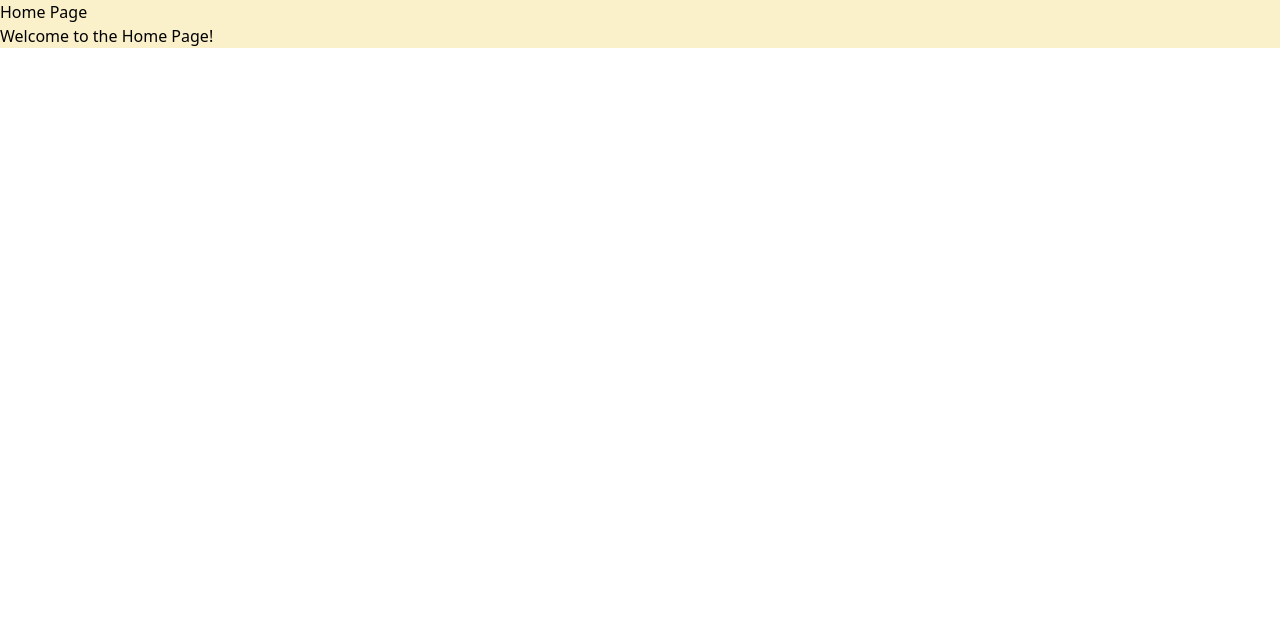
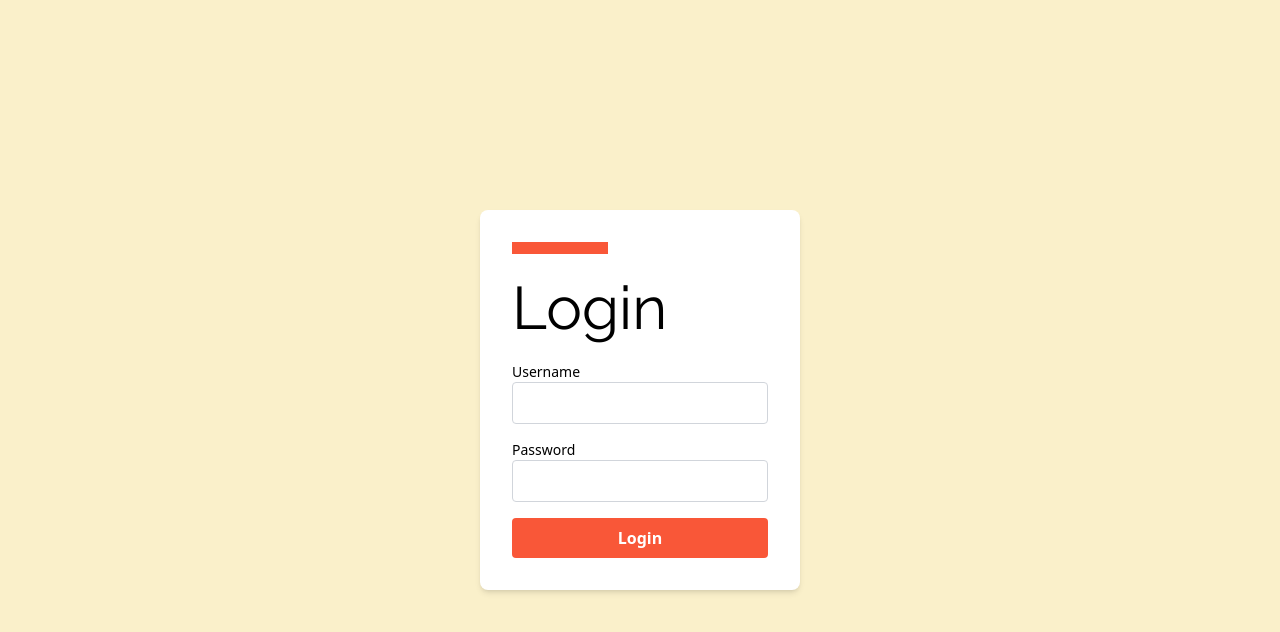
Before and after one commit to erland-syafiq/faro-investing-oa, a React (Vite) app: page / in a window 1280 px wide. Shown: the top 632 px of the page. Built offline with nearby package versions, Linux system fonts and the light colour scheme.

Commit message:
login page

```diff
--- /dev/null
+++ b/src/hooks/useForm.tsx
@@ -0,0 +1,58 @@
+import { useState, ChangeEvent, FormEvent } from 'react';
+
+type FormErrors<T> = Partial<Record<keyof T, string>>;
+
+interface UseFormOptions<T> {
+  initialValues: T;
+  validate?: (values: T) => FormErrors<T>;
+  onSubmit: (values: T) => void;
+}
+
+export function useForm<T extends Record<string, any>>({
+  initialValues,
+  validate,
+  onSubmit,
+}: UseFormOptions<T>) {
+  const [values, setValues] = useState<T>(initialValues);
+  const [errors, setErrors] = useState<FormErrors<T>>({});
+  const [isSubmitting, setIsSubmitting] = useState(false);
+
+  const handleChange = (e: ChangeEvent<HTMLInputElement | HTMLTextAreaElement>) => {
+    const { name, value } = e.target;
+    setValues({
+      ...values,
+      [name]: value,
+    });
+  };
+
+  const handleSubmit = (e: FormEvent<HTMLFormElement>) => {
+    e.preventDefault();
+
+    if (validate) {
+      const validationErrors = validate(values);
+      setErrors(validationErrors);
+
+      if (Object.keys(validationErrors).length > 0) {
+        return; // Stop submission if there are validation errors
+      }
+    }
+
+    setIsSubmitting(true);
+    onSubmit(values);
+    setIsSubmitting(false);
+  };
+
+  const resetForm = () => {
+    setValues(initialValues);
+    setErrors({});
+  };
+
+  return {
+    values,
+    errors,
+    isSubmitting,
+    handleChange,
+    handleSubmit,
+    resetForm,
+  };
+}
--- a/src/pages/Home.tsx
+++ b/src/pages/Home.tsx
@@ -1,10 +1,67 @@
+import React from 'react';
+import { useForm } from '../hooks/useForm.tsx'; // assuming you have the useForm hook
 
+interface LoginFormValues {
+  username: string;
+  password: string;
+}
 
 function Home() {
+  const initialValues: LoginFormValues = { username: '', password: '' };
+
+  const validate = (values: LoginFormValues) => {
+    const errors: Partial<LoginFormValues> = {};
+    if (!values.username) errors.username = 'Username is required';
+    if (!values.password) errors.password = 'Password is required';
+    return errors;
+  };
+
+  const { values, errors, handleChange, handleSubmit } = useForm<LoginFormValues>({
+    initialValues,
+    validate,
+    onSubmit: (values) => {
+      console.log('Login submitted:', values);
+      // Add login logic here (e.g., API call)
+    },
+  });
+
   return (
-    <div className="bg-base">
-      <h1>Home Page</h1>
-      <p>Welcome to the Home Page!</p>
+    <div className="bg-base w-screen min-h-screen flex items-center justify-center">
+      <div className="min-w-80 p-8 bg-white shadow-md rounded-lg">
+        <div className="bg-primary h-3 w-24 mb-6"></div>
+        <h1 className="font-raleway text-6xl mb-6">Login</h1>
+        <form onSubmit={handleSubmit} className="space-y-4">
+          <div>
+            <label className="block text-sm font-medium">Username</label>
+            <input
+              type="text"
+              name="username"
+              value={values.username}
+              onChange={handleChange}
+              className="w-full p-2 border border-gray-300 rounded"
+            />
+            {errors.username && <p className="text-red-500 text-sm">{errors.username}</p>}
+          </div>
+          <div>
+            <label className="block text-sm font-medium">Password</label>
+            <input
+              type="password"
+              name="password"
+              value={values.password}
+              onChange={handleChange}
+              className="w-full p-2 border border-gray-300 rounded"
+            />
+            {errors.password && <p className="text-red-500 text-sm">{errors.password}</p>}
+          </div>
+          <div>
+            <input
+              type="submit"
+              value="Login"
+              className="w-full p-2 bg-primary text-white font-semibold rounded cursor-pointer"
+            />
+          </div>
+        </form>
+      </div>
     </div>
   );
 }
```
